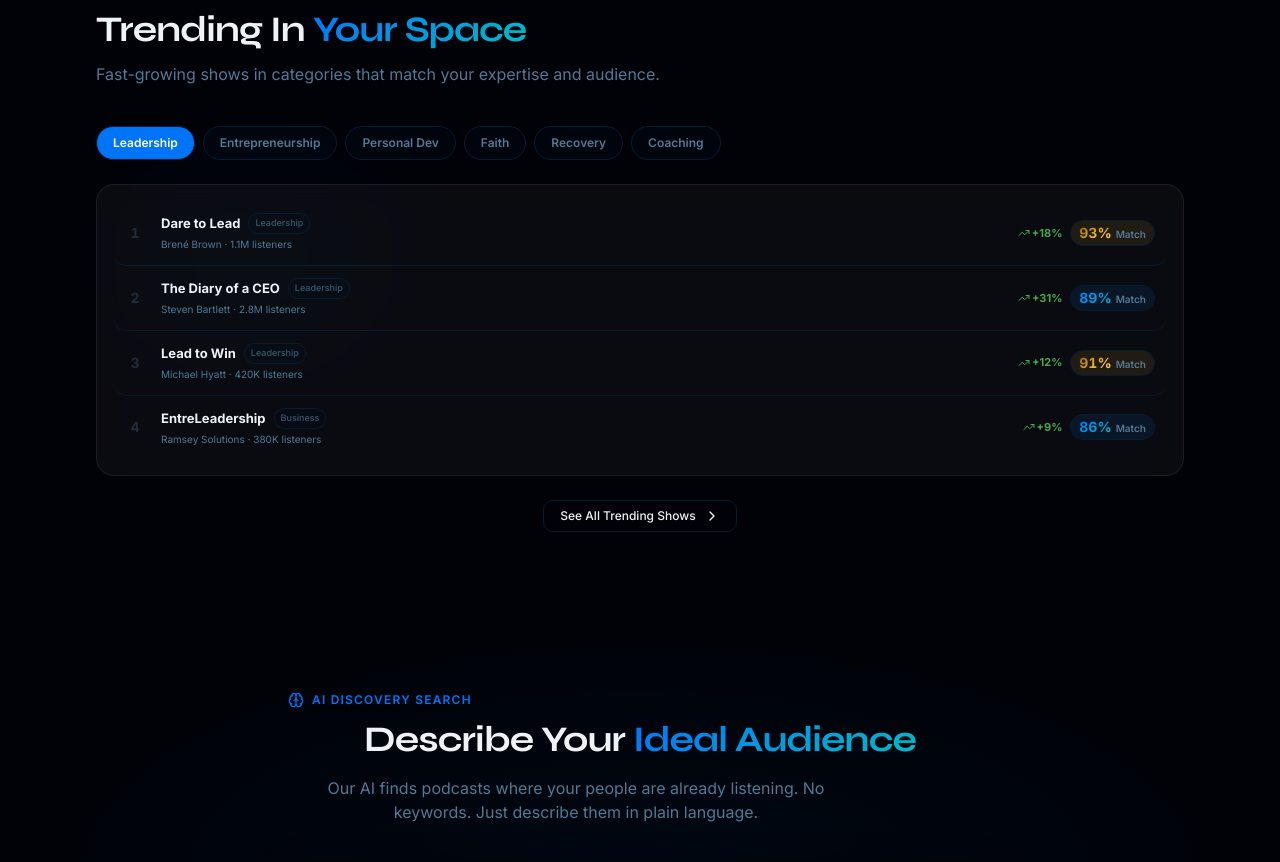
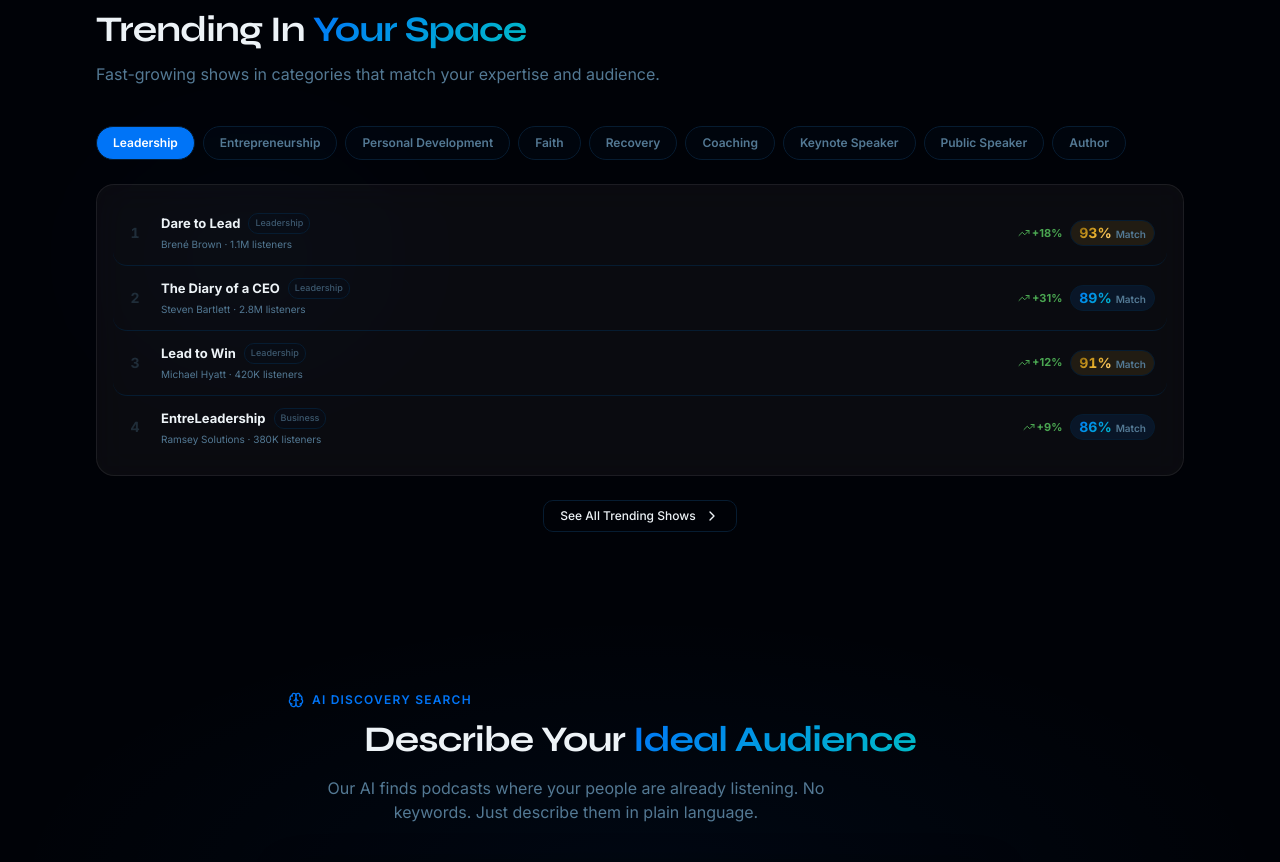
Before and after one commit to theupsman19987/podcastmatch-ai, a Next.js app: page /discover in a window 1280 px wide. Shown: the part 2666-3528 px from the top of the page. Built offline with nearby package versions, Linux system fonts and the light colour scheme; no server answers.

Commit message:
feat(discover): expand trending tabs - full Personal Development name, add Keynote Speaker, Public Speaker, Author tabs

```diff
--- a/app/discover/discover-client.tsx
+++ b/app/discover/discover-client.tsx
@@ -46,10 +46,13 @@
 type TrendingTab =
   | "Leadership"
   | "Entrepreneurship"
-  | "Personal Dev"
+  | "Personal Development"
   | "Faith"
   | "Recovery"
   | "Coaching"
+  | "Keynote Speaker"
+  | "Public Speaker"
+  | "Author"
 
 interface RecommendedPodcast {
   id: string
@@ -258,10 +261,13 @@
 const TRENDING_TABS: TrendingTab[] = [
   "Leadership",
   "Entrepreneurship",
-  "Personal Dev",
+  "Personal Development",
   "Faith",
   "Recovery",
   "Coaching",
+  "Keynote Speaker",
+  "Public Speaker",
+  "Author",
 ]
 
 const TRENDING_BY_TAB: Record<TrendingTab, TrendingShow[]> = {
@@ -277,11 +283,29 @@
     { name: "My First Million", host: "Sam & Shaan", growth: "+41%", listeners: "560K", matchScore: 84, tag: "Business" },
     { name: "Founder's Journal", host: "Alex Lieberman", growth: "+27%", listeners: "210K", matchScore: 82, tag: "Founders" },
   ],
-  "Personal Dev": [
+  "Personal Development": [
     { name: "Impact Theory", host: "Tom Bilyeu", growth: "+19%", listeners: "850K", matchScore: 89, tag: "Mindset" },
     { name: "The School of Greatness", host: "Lewis Howes", growth: "+11%", listeners: "780K", matchScore: 87, tag: "Success" },
     { name: "On Purpose", host: "Jay Shetty", growth: "+25%", listeners: "1.4M", matchScore: 85, tag: "Purpose" },
     { name: "Feel Better Live More", host: "Dr. Rangan Chatterjee", growth: "+16%", listeners: "640K", matchScore: 83, tag: "Wellness" },
+  ],
+  "Keynote Speaker": [
+    { name: "The Speaker Lab", host: "Grant Baldwin", growth: "+28%", listeners: "310K", matchScore: 94, tag: "Speaking" },
+    { name: "Speakernomics", host: "Grant Baldwin", growth: "+19%", listeners: "88K", matchScore: 91, tag: "Business" },
+    { name: "Backstage Pass", host: "Mike Ganino", growth: "+22%", listeners: "64K", matchScore: 89, tag: "Speaking" },
+    { name: "The Wealthy Speaker", host: "Jane Atkinson", growth: "+14%", listeners: "52K", matchScore: 92, tag: "Career" },
+  ],
+  "Public Speaker": [
+    { name: "Talk Like TED", host: "Carmine Gallo", growth: "+17%", listeners: "210K", matchScore: 90, tag: "Speaking" },
+    { name: "Speak Up with Laura Camacho", host: "Laura Camacho", growth: "+31%", listeners: "74K", matchScore: 93, tag: "Communication" },
+    { name: "The Public Speaker", host: "Lisa B. Marshall", growth: "+11%", listeners: "180K", matchScore: 87, tag: "Speaking" },
+    { name: "Communication Coach", host: "Alex Lyon", growth: "+24%", listeners: "96K", matchScore: 88, tag: "Skills" },
+  ],
+  "Author": [
+    { name: "The Creative Penn", host: "Joanna Penn", growth: "+16%", listeners: "220K", matchScore: 95, tag: "Writing" },
+    { name: "The Author Stack", host: "Tim Grahl", growth: "+22%", listeners: "58K", matchScore: 92, tag: "Authors" },
+    { name: "Your First Book", host: "Rob Kosberg", growth: "+18%", listeners: "42K", matchScore: 90, tag: "Publishing" },
+    { name: "The Bestseller Experiment", host: "Mark Stay & Mark Desvaux", growth: "+13%", listeners: "78K", matchScore: 88, tag: "Authors" },
   ],
   Faith: [
     { name: "Joel Osteen Podcast", host: "Joel Osteen", growth: "+8%", listeners: "2.1M", matchScore: 82, tag: "Faith" },
```
